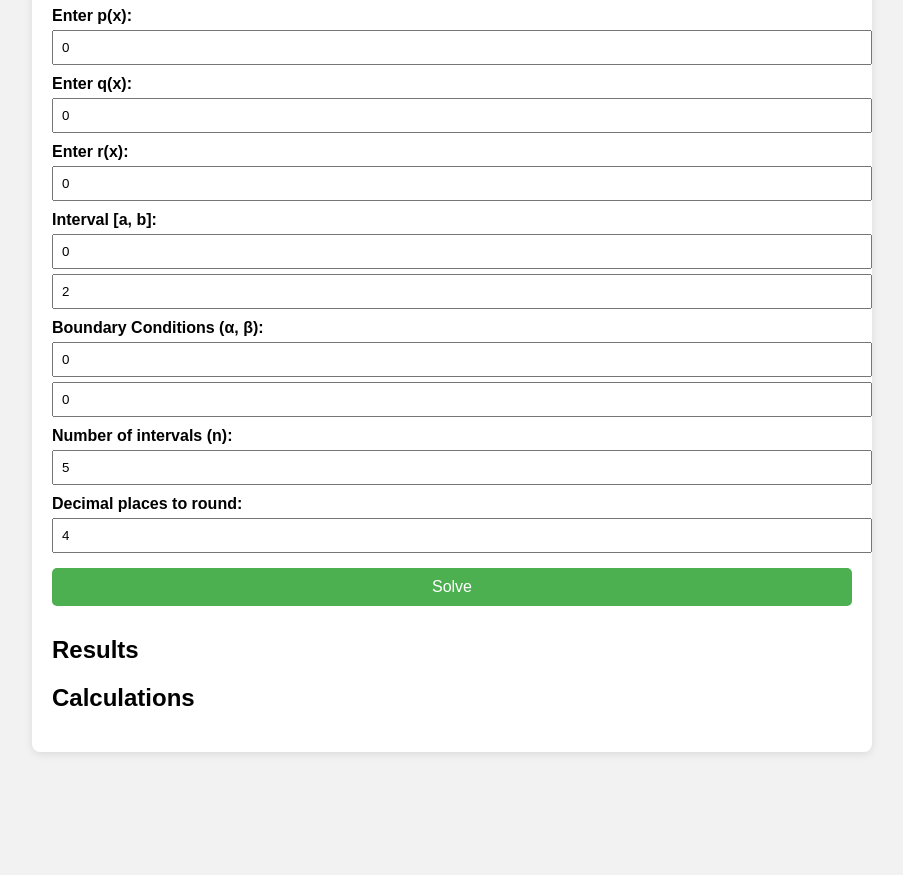
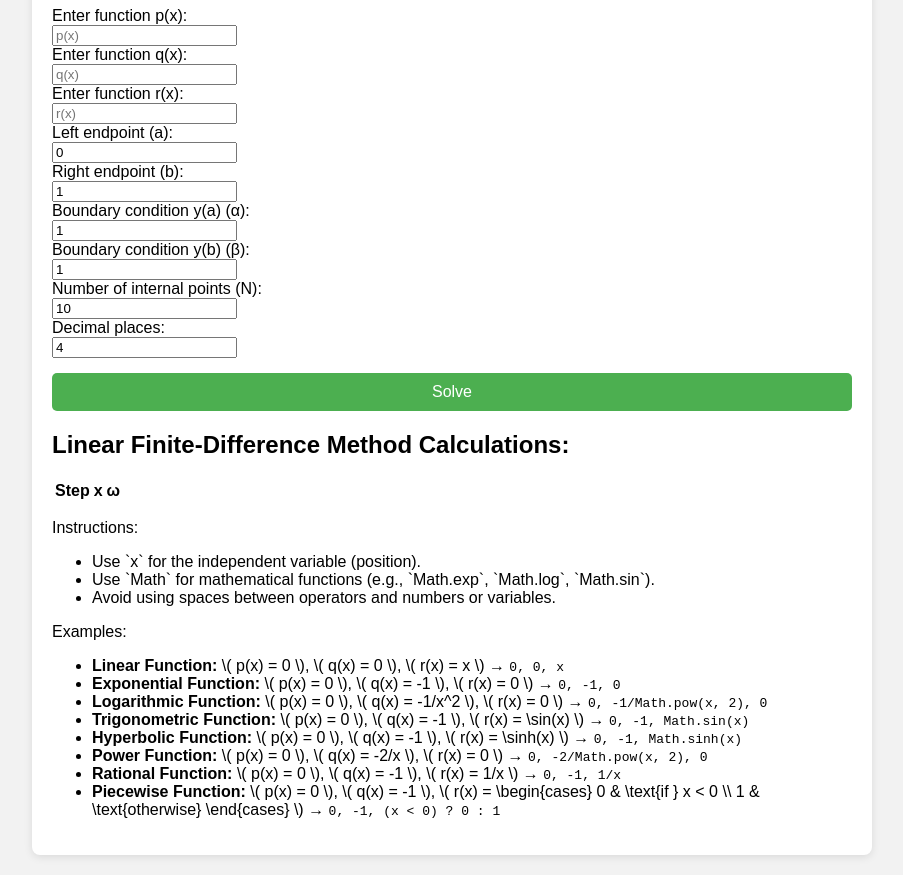
Before and after one commit to Inerig/Linear-Finite-Difference, a plain HTML site: page index.html in a window 1280 px wide. Shown: the part 113-988 px from the top of the page, without its empty margins (188-1091 px from the left). Before the commit the page ends 885 px from the top, so only its background shows below. Drawn offline with Linux system fonts and the light colour scheme.

Commit message:
Update index.html

```diff
--- a/index.html
+++ b/index.html
@@ -1,50 +1,111 @@
 <!DOCTYPE html>
 <html lang="en">
 <head>
-  <meta charset="UTF-8">
-  <title>Finite Difference Solver</title>
-  <link rel="stylesheet" href="style.css">
+<meta charset="UTF-8">
+<meta name="viewport" content="width=device-width, initial-scale=1.0">
+<title>Linear Finite-Difference Method Solver</title>
+<link href="https://fonts.googleapis.com/css2?family=Comic+Neue:wght@400&display=swap" rel="stylesheet">
+<link rel="stylesheet" href="style.css">
 </head>
 <body>
-  <div class="container">
-    <h1>Finite Difference Method Solver</h1>
-
-    <div class="inputs">
-      <label>Enter p(x):</label>
-      <input type="text" id="pFunction" value="0">
-
-      <label>Enter q(x):</label>
-      <input type="text" id="qFunction" value="0">
-
-      <label>Enter r(x):</label>
-      <input type="text" id="rFunction" value="0">
-
-      <label>Interval [a, b]:</label>
-      <input type="number" id="a" value="0">
-      <input type="number" id="b" value="2">
-
-      <label>Boundary Conditions (α, β):</label>
-      <input type="number" id="alpha" value="0">
-      <input type="number" id="beta" value="0">
-
-      <label>Number of intervals (n):</label>
-      <input type="number" id="n" value="5">
-
-      <label>Decimal places to round:</label>
-      <input type="number" id="decimalPlaces" value="4">
-
-      <button onclick="solve()">Solve</button>
+<div class="container">
+    <h1 style="text-align: center;">Linear Finite-Difference Method Solver</h1>
+    <div class="form-group">
+        <label for="pFunction">Enter function p(x): </label>
+        <div class="input-container">
+            <input type="text" id="pFunction" placeholder="p(x)" class="function-input" oninput="adjustWidth(this)">
+        </div>
     </div>
-
-    <div class="output">
-      <h2>Results</h2>
-      <div id="result"></div>
-
-      <h2>Calculations</h2>
-      <div id="calculations"></div>
+    <div class="form-group">
+        <label for="qFunction">Enter function q(x): </label>
+        <div class="input-container">
+            <input type="text" id="qFunction" placeholder="q(x)" class="function-input" oninput="adjustWidth(this)">
+        </div>
     </div>
-  </div>
-
-  <script src="script.js"></script>
+    <div class="form-group">
+        <label for="rFunction">Enter function r(x): </label>
+        <div class="input-container">
+            <input type="text" id="rFunction" placeholder="r(x)" class="function-input" oninput="adjustWidth(this)">
+        </div>
+    </div>
+    <div class="form-group">
+        <label for="a">Left endpoint (a): </label>
+        <div class="input-container">
+            <input type="number" id="a" value="0" oninput="adjustWidth(this)">
+        </div>
+    </div>
+    <div class="form-group">
+        <label for="b">Right endpoint (b): </label>
+        <div class="input-container">
+            <input type="number" id="b" value="1" oninput="adjustWidth(this)">
+        </div>
+    </div>
+    <div class="form-group">
+        <label for="alpha">Boundary condition y(a) (α): </label>
+        <div class="input-container">
+            <input type="number" id="alpha" value="1" oninput="adjustWidth(this)">
+        </div>
+    </div>
+    <div class="form-group">
+        <label for="beta">Boundary condition y(b) (β): </label>
+        <div class="input-container">
+            <input type="number" id="beta" value="1" oninput="adjustWidth(this)">
+        </div>
+    </div>
+    <div class="form-group">
+        <label for="n">Number of internal points (N): </label>
+        <div class="input-container">
+            <input type="number" id="n" value="10" oninput="adjustWidth(this)">
+        </div>
+    </div>
+    <div class="form-group">
+        <label for="decimalPlaces">Decimal places: </label>
+        <div class="input-container">
+            <input type="number" id="decimalPlaces" value="4" oninput="adjustWidth(this)">
+        </div>
+    </div>
+    <button onclick="solveAndDisplay()">Solve</button>
+    <div class="calculations">
+        <h2>Linear Finite-Difference Method Calculations:</h2>
+        <div id="ldfCalculationsContent"></div>
+    </div>
+    <table id="ldfResultTable">
+        <thead>
+            <tr>
+                <th>Step</th>
+                <th>x</th>
+                <th>ω</th>
+            </tr>
+        </thead>
+        <tbody>
+        </tbody>
+    </table>
+    <div class="instructions">
+        <p>Instructions:</p>
+        <ul>
+            <li>Use `x` for the independent variable (position).</li>
+            <li>Use `Math` for mathematical functions (e.g., `Math.exp`, `Math.log`, `Math.sin`).</li>
+            <li>Avoid using spaces between operators and numbers or variables.</li>
+        </ul>
+    </div>
+    <div class="example">
+        <p>Examples:</p>
+        <ul>
+            <li><strong>Linear Function:</strong> \( p(x) = 0 \), \( q(x) = 0 \), \( r(x) = x \) → <code>0, 0, x</code></li>
+            <li><strong>Exponential Function:</strong> \( p(x) = 0 \), \( q(x) = -1 \), \( r(x) = 0 \) → <code>0, -1, 0</code></li>
+            <li><strong>Logarithmic Function:</strong> \( p(x) = 0 \), \( q(x) = -1/x^2 \), \( r(x) = 0 \) → <code>0, -1/Math.pow(x, 2), 0</code></li>
+            <li><strong>Trigonometric Function:</strong> \( p(x) = 0 \), \( q(x) = -1 \), \( r(x) = \sin(x) \) → <code>0, -1, Math.sin(x)</code></li>
+            <li><strong>Hyperbolic Function:</strong> \( p(x) = 0 \), \( q(x) = -1 \), \( r(x) = \sinh(x) \) → <code>0, -1, Math.sinh(x)</code></li>
+            <li><strong>Power Function:</strong> \( p(x) = 0 \), \( q(x) = -2/x \), \( r(x) = 0 \) → <code>0, -2/Math.pow(x, 2), 0</code></li>
+            <li><strong>Rational Function:</strong> \( p(x) = 0 \), \( q(x) = -1 \), \( r(x) = 1/x \) → <code>0, -1, 1/x</code></li>
+            <li><strong>Piecewise Function:</strong> \( p(x) = 0 \), \( q(x) = -1 \), \( r(x) =
+                \begin{cases}
+                    0 & \text{if } x < 0 \\
+                    1 & \text{otherwise}
+                \end{cases} \) → <code>0, -1, (x < 0) ? 0 : 1</code></li>
+        </ul>
+    </div>
+</div>
+<script src="script.js"></script>
 </body>
 </html>
```
